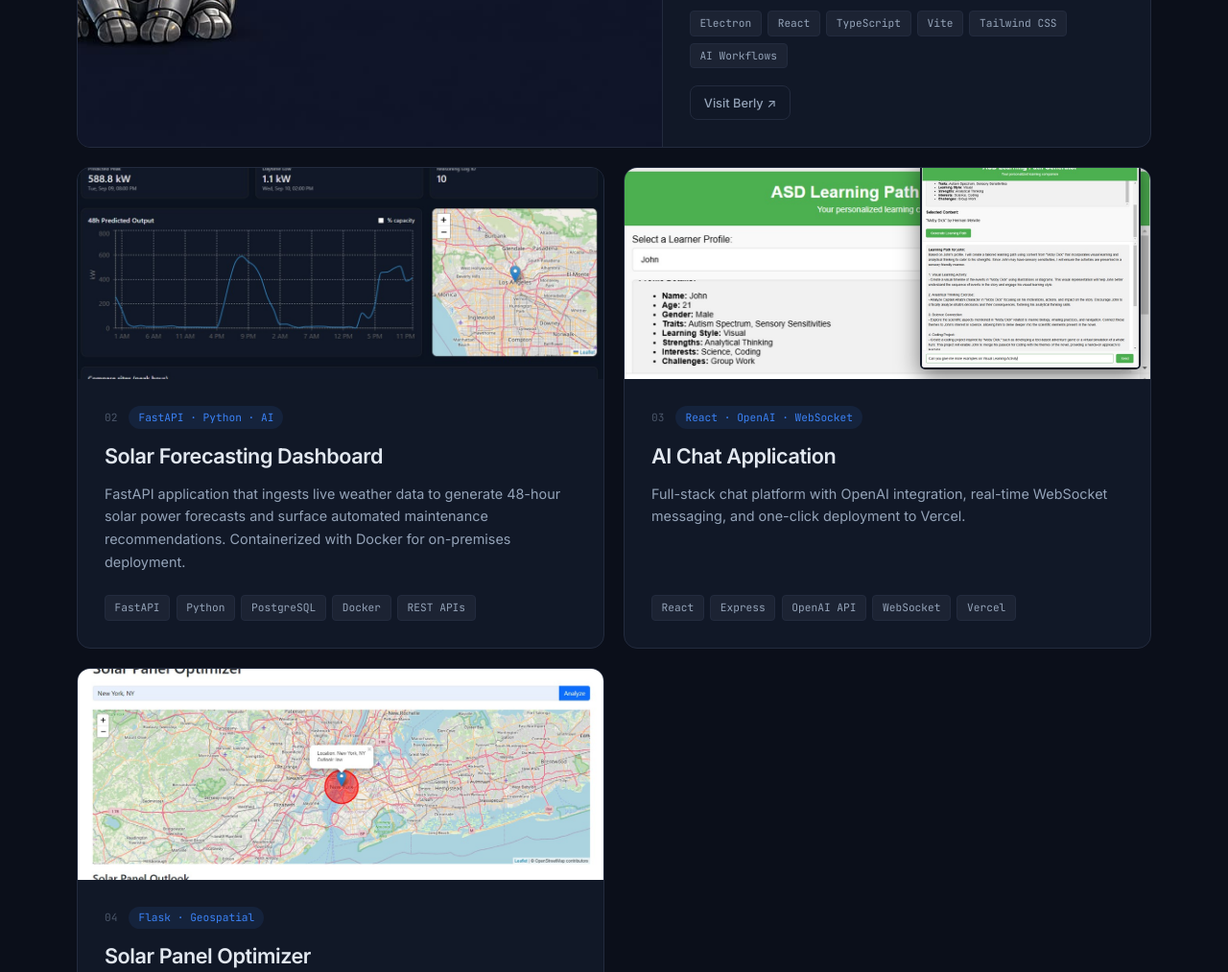
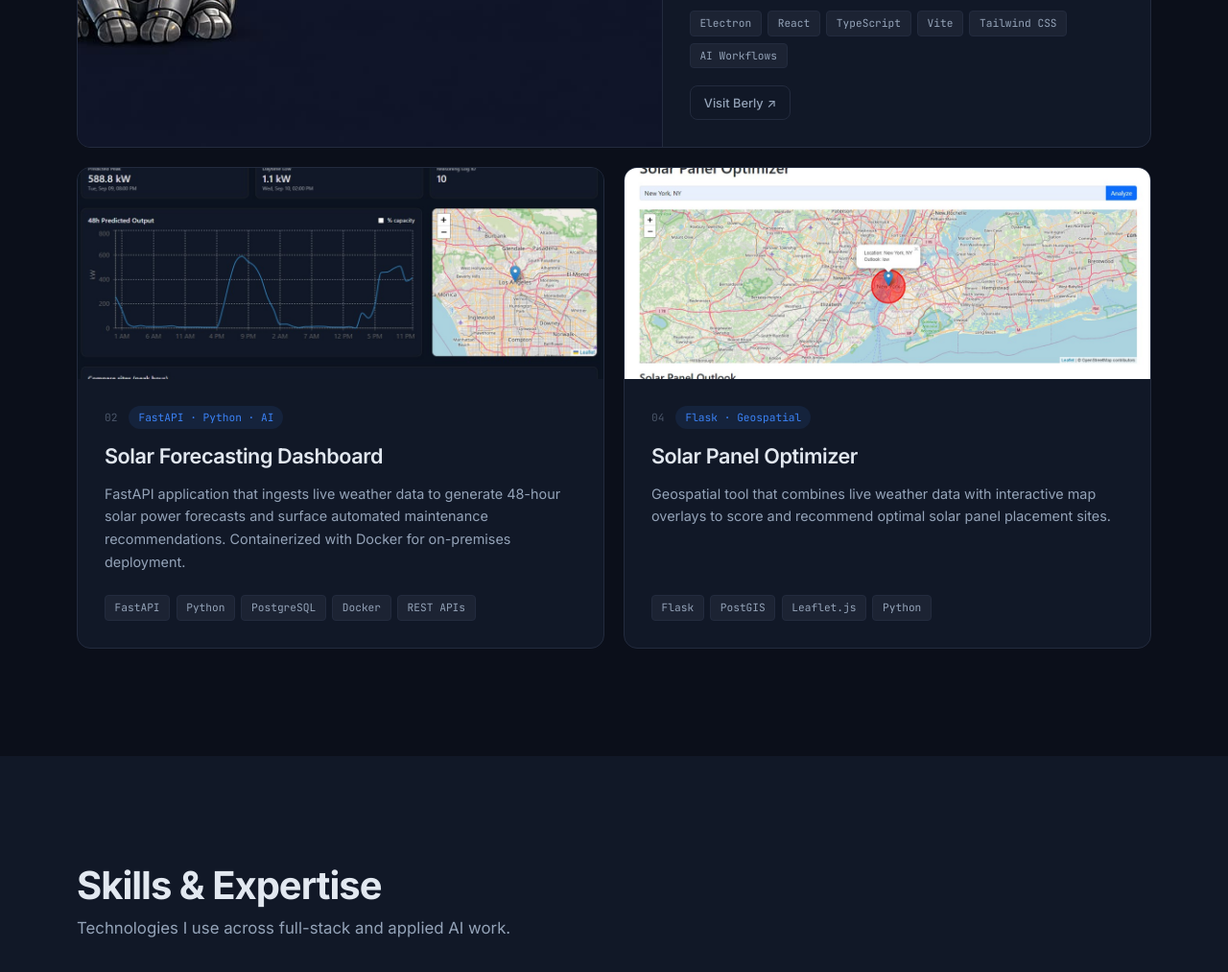
Before and after one commit to mcca0711/mccallum-portfolio, a plain HTML site: page index.html in a window 1280 px wide. Shown: the part 1426-2439 px from the top of the page at 96% size. Drawn offline with Linux system fonts and the light colour scheme.

Commit message:
Remove project 3

```diff
--- a/index.html
+++ b/index.html
@@ -171,43 +171,7 @@ Creator of Berly, a downloadable desktop app for AI compliance documentation, ev
             </div>
           </article>
 
-          <!-- PROJECT 3: AI Chat Application -->
-          <article class="project project-card fade-in">
-            <div class="card-img">
-              <img
-                src="assets/images/erdoschatbot.jpg"
-                alt="AI Chat Application — conversation view"
-                loading="lazy"
-              >
-              <div class="card-img-pip">
-                <img
-                  src="assets/images/erdoschatbot2.jpg"
-                  alt="Chat notifications panel"
-                  loading="lazy"
-                >
-              </div>
-            </div>
-            <div class="project-info">
-              <div class="project-meta">
-                <span class="project-num">03</span>
-                <span class="project-tag">React · OpenAI · WebSocket</span>
-              </div>
-              <h3>AI Chat Application</h3>
-              <p>
-                Full-stack chat platform with OpenAI integration, real-time
-                WebSocket messaging, and one-click deployment to Vercel.
-              </p>
-              <div class="tech-stack">
-                <span>React</span>
-                <span>Express</span>
-                <span>OpenAI API</span>
-                <span>WebSocket</span>
-                <span>Vercel</span>
-              </div>
-            </div>
-          </article>
-
-          <!-- PROJECT 4: Solar Panel Optimizer -->
+          <!-- PROJECT 3: Solar Panel Optimizer -->
           <article class="project project-card fade-in">
             <div class="card-img">
               <img
```
